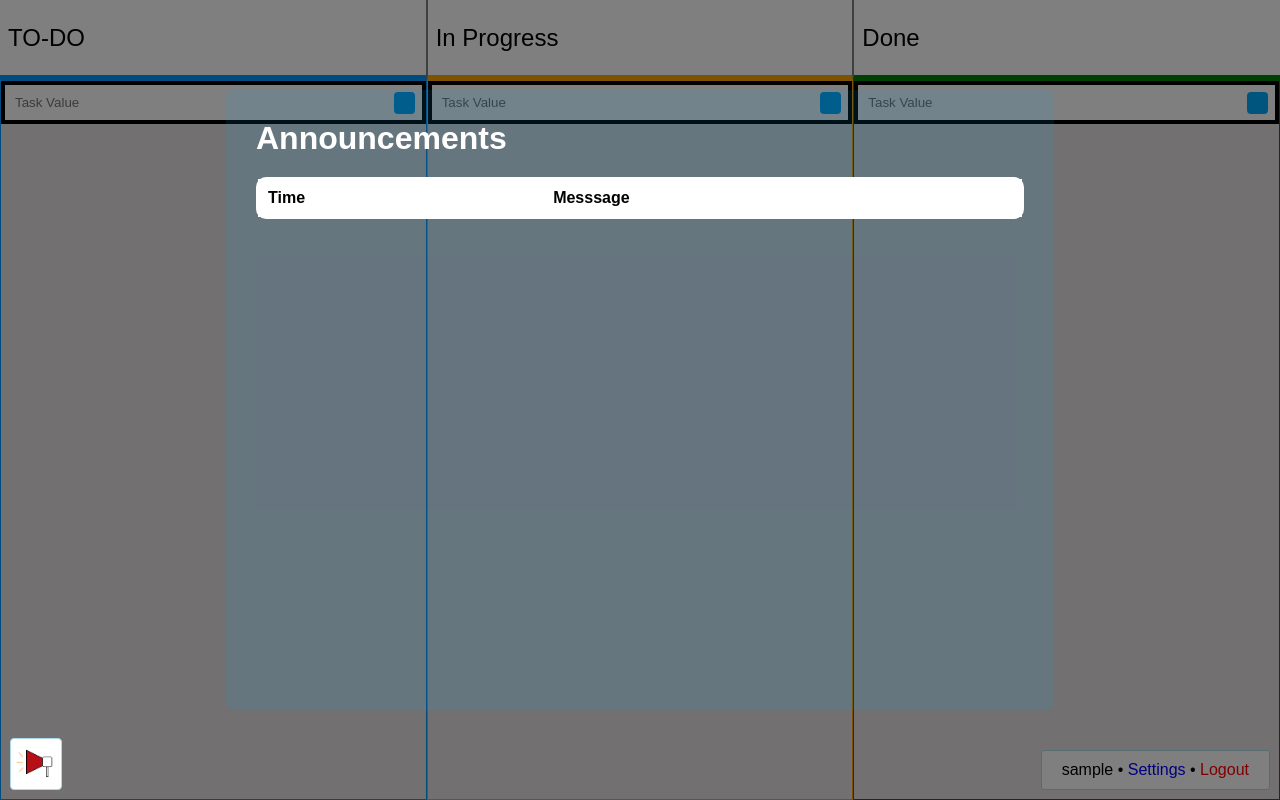
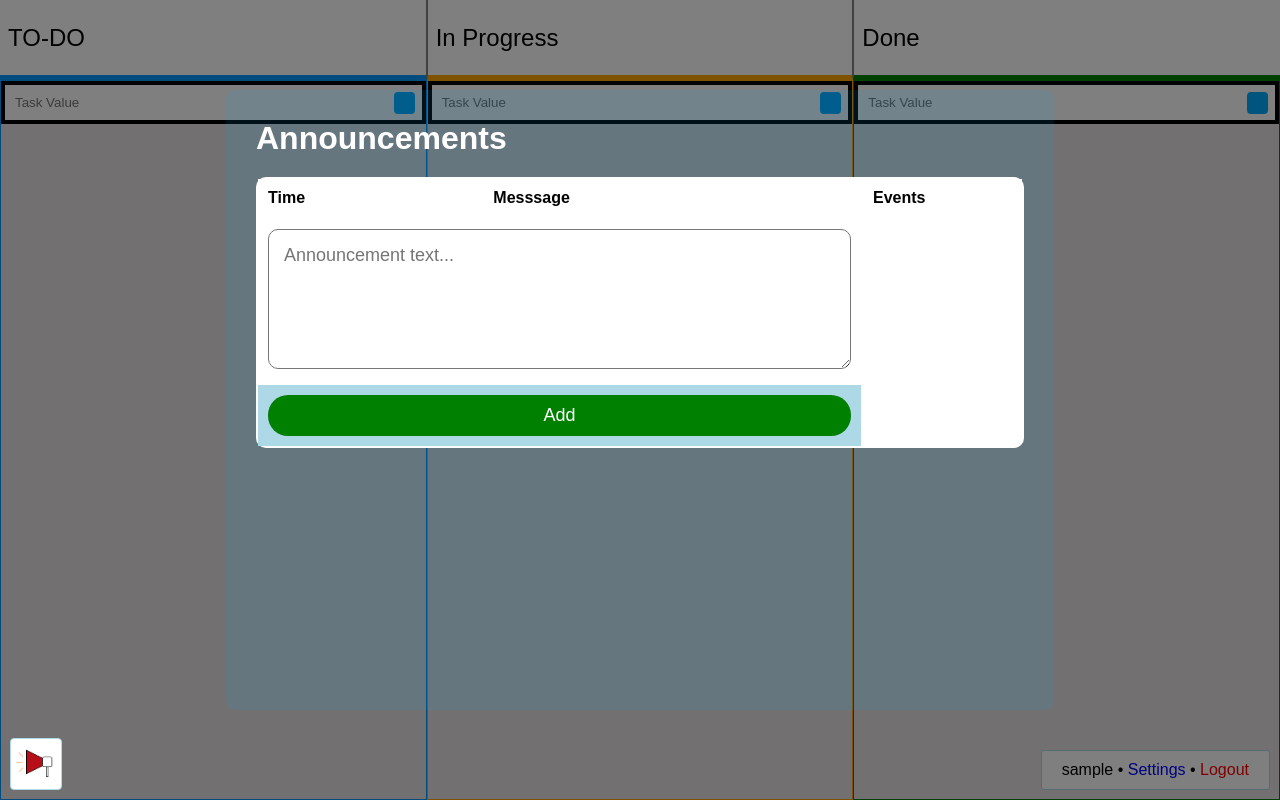
Before and after one commit to emirhanyener/task-board, a PHP site: page / in a window 1280 px wide. Run offline with PHP 8.4, Linux system fonts and the light colour scheme; the visitor is signed in with stand-in values (Sample User, id 1); data that the repository does not hold is empty.

Commit message:
index: add/remove announcement

```diff
--- a/config.php
+++ b/config.php
@@ -27,7 +27,11 @@
             "user" => "User",
             "status" => "Status",
             "database_created" => "Database created!",
-            "database_already_created" => "Database already created."
+            "database_already_created" => "Database already created.",
+            "announcement_placeholder" => "Announcement text...",
+            "add" => "Add",
+            "events" => "Events",
+            "remove" => "Remove",
         ),
         "tr" => array(
             "todo" => "Yapılacaklar",
@@ -51,7 +55,11 @@
             "user" => "Kullanıcı",
             "status" => "Durum",
             "database_created" => "Veritabanı oluşturuldu!",
-            "database_already_created" => "Veritabanı zaten oluşturulmuş."
+            "database_already_created" => "Veritabanı zaten oluşturulmuş.",
+            "announcement_placeholder" => "Duyuru metni...",
+            "add" => "Ekle",
+            "events" => "Olaylar",
+            "remove" => "Sil",
         )
     );
 ?>
--- a/index.php
+++ b/index.php
@@ -7,11 +7,10 @@ include "config.php";
 if(!isset($_SESSION["username"]) && !($observer_code == $_GET["observer_code"])){
     header("Location: login.php");
 }
-
 if ($_SERVER["REQUEST_METHOD"] == "POST" && isset($_SESSION["username"])) {
     if (isset($_GET["edit_task"])) {
         ///////////////////
-        //Start edit task//
+        //Start add task//
         ///////////////////
         $color = $_POST["color"];
         $value = $_POST["value"];
@@ -23,6 +22,34 @@ if ($_SERVER["REQUEST_METHOD"] == "POST" && isset($_SESSION["username"])) {
         /////////////////
         //End edit task//
         /////////////////
+    }
+}
+if (isset($_GET["announcement_id"]) && $_SESSION["admin"] == 1) {
+    $announcement_id = $_GET["announcement_id"];
+    $query = $db->query("SELECT * FROM announcements where id = $announcement_id; DELETE FROM announcements WHERE id = $announcement_id")->fetch();
+    addLog("[" .$announcement_id. "] " . $query["value"], "Delete Announcement");
+    header("Location: index.php");
+}
+if ($_SERVER["REQUEST_METHOD"] == "POST" && isset($_SESSION["username"])) {
+    if (isset($_POST["announcement_text"]) && $_SESSION["admin"] == 1) {
+        //////////////////////////
+        //Start add announcement//
+        //////////////////////////
+        $value = $_POST["announcement_text"];
+        date_default_timezone_set("Europe/Istanbul");
+
+        $query = $db->prepare("INSERT INTO announcements (value, time) VALUES (:value, :time)");
+        $query->bindParam(":value", htmlspecialchars($value));
+        $query->bindParam(":time", date("d.m.Y H:i:s", time()));
+        $query->execute();
+
+        $lastInsertedId = $db->lastInsertId();
+        addLog("[" .$lastInsertedId."] ". htmlspecialchars($value), "Add Announcement");
+
+        header("Location: index.php");
+        ////////////////////////
+        //End add announcement//
+        ////////////////////////
     } else {
         //////////////////
         //Start add task//
@@ -113,6 +140,13 @@ if (isset($_GET["task_move_left"]) && isset($_SESSION["username"])) {
                 <tr>
                     <td><?php echo $lang[$langcode]["time"] ?></td>
                     <td><?php echo $lang[$langcode]["message"] ?></td>
+                    <?php
+                        if($_SESSION["admin"] == 1){
+                    ?>
+                    <td><?php echo $lang[$langcode]["events"] ?></td>
+                    <?php
+                        }
+                    ?>
                 </tr>
                 <?php
                     $query = $db->query("SELECT * FROM announcements ORDER BY id desc")->fetchAll();
@@ -122,7 +156,32 @@ if (isset($_GET["task_move_left"]) && isset($_SESSION["username"])) {
                 <tr>
                     <td><?php echo $item['time']; ?></td>
                     <td><?php echo $item['value']; ?></td>
+
+                    <?php
+                        if($_SESSION["admin"] == 1){
+                    ?>
+                    <td><a href="?announcement_id=<?php echo $item['id']; ?>" class="remove-link"><?php echo $lang[$langcode]["remove"] ?></a></td>
+                    <?php
+                        }
+                    ?>
+
                 </tr>
+                <?php
+                    }
+                    if($_SESSION["admin"] == 1){
+                ?>
+                <form action="" method="post">
+                    <tr>
+                        <td colspan="2">
+                                <textarea name="announcement_text" id="" class="announcement-textarea" placeholder="<?php echo $lang[$langcode]['announcement_placeholder']; ?>"></textarea>
+                        </td>
+                    </tr>
+                    <tr>
+                        <td colspan="2">
+                            <input type="submit" value="<?php echo $lang[$langcode]["add"] ?>" class="announcement-button">
+                        </td>
+                    </tr>
+                </form>
                 <?php
                     }
                 ?>
--- a/src/style/index.css
+++ b/src/style/index.css
@@ -348,6 +348,7 @@ body {
 
 #announcements-panel td {
     padding: 10px;
+    text-align: justify;
 }
 
 #announcements-panel tr:nth-child(1) {
@@ -361,3 +362,30 @@ body {
 #announcements-panel tr:nth-child(2n) {
     background-color: lightblue;
 }
+
+.announcement-textarea{
+    width: 100%;
+    height: 140px;
+    padding: 15px;
+    box-sizing: border-box;
+    outline: 0px;
+    border-radius: 10px;
+    font-size: 18px;
+}
+
+.announcement-button{
+    width: 100%;
+    padding: 10px;
+    box-sizing: border-box;
+    border-radius: 20px;
+    font-size: 18px;
+    color: white;
+    background-color: green;
+    cursor: pointer;
+    border: 0px;
+}
+
+.remove-link{
+    color: maroon;
+    text-decoration: none;
+}
```
